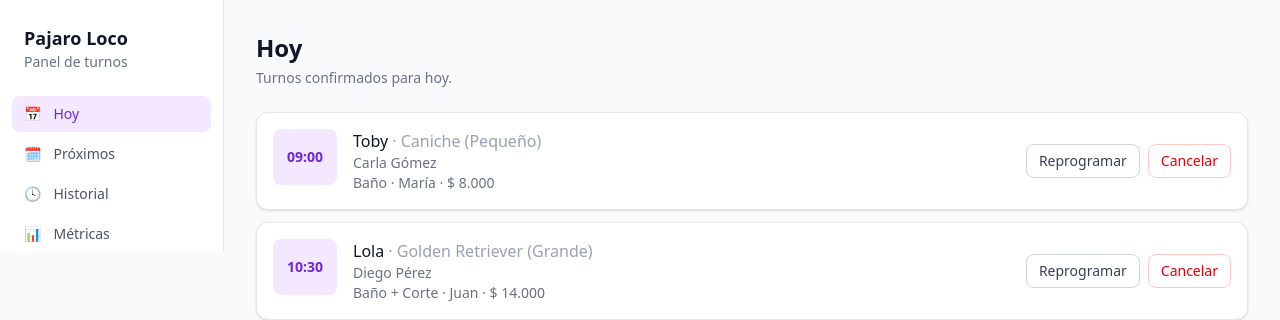
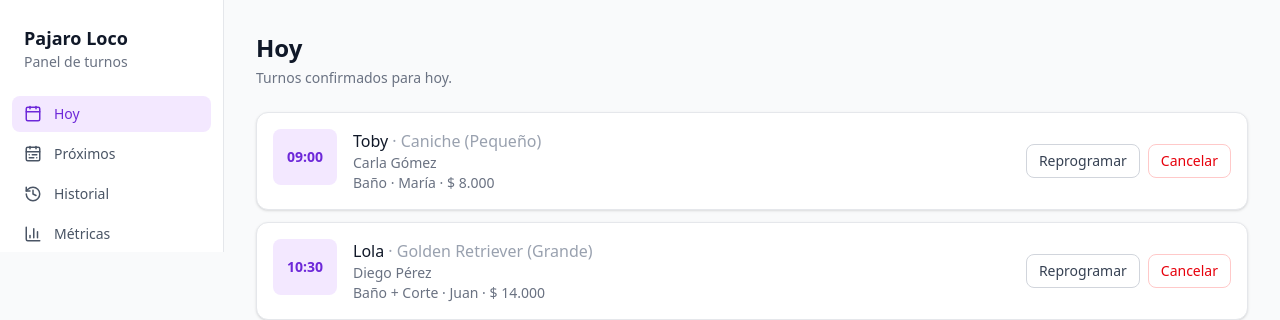
Before and after one commit to Bairesstudio/claude-workspace, a React (Vite) app in the folder dashboard/: page / in a window 1280 px wide. Shown: the top 320 px of the page. Built offline with nearby package versions, Linux system fonts and the light colour scheme; no server answers.

Commit message:
Replace Sidebar emoji icons with lucide-react

```diff
--- a/dashboard/package.json
+++ b/dashboard/package.json
@@ -12,6 +12,7 @@
   "dependencies": {
     "@supabase/supabase-js": "^2.108.1",
     "date-fns": "^4.4.0",
+    "lucide-react": "^1.18.0",
     "react": "^19.2.6",
     "react-dom": "^19.2.6",
     "react-router-dom": "^7.17.0",
--- a/dashboard/src/components/Sidebar.tsx
+++ b/dashboard/src/components/Sidebar.tsx
@@ -1,10 +1,11 @@
 import { NavLink } from 'react-router-dom';
+import { Calendar, CalendarRange, History, BarChart3 } from 'lucide-react';
 
 const links = [
-  { to: '/', label: 'Hoy', icon: '📅' },
-  { to: '/proximos', label: 'Próximos', icon: '🗓️' },
-  { to: '/historial', label: 'Historial', icon: '🕓' },
-  { to: '/metricas', label: 'Métricas', icon: '📊' },
+  { to: '/', label: 'Hoy', icon: Calendar },
+  { to: '/proximos', label: 'Próximos', icon: CalendarRange },
+  { to: '/historial', label: 'Historial', icon: History },
+  { to: '/metricas', label: 'Métricas', icon: BarChart3 },
 ];
 
 export function Sidebar() {
@@ -15,11 +16,11 @@ export function Sidebar() {
         <p className="text-sm text-gray-500">Panel de turnos</p>
       </div>
       <nav className="flex flex-col gap-1 px-3">
-        {links.map((link) => (
+        {links.map(({ to, label, icon: Icon }) => (
           <NavLink
-            key={link.to}
-            to={link.to}
-            end={link.to === '/'}
+            key={to}
+            to={to}
+            end={to === '/'}
             className={({ isActive }) =>
               `flex items-center gap-3 rounded-lg px-3 py-2 text-sm font-medium transition-colors ${
                 isActive
@@ -28,8 +29,8 @@ export function Sidebar() {
               }`
             }
           >
-            <span aria-hidden="true">{link.icon}</span>
-            {link.label}
+            <Icon size={18} aria-hidden="true" />
+            {label}
           </NavLink>
         ))}
       </nav>
```
Also changed, not shown: 1 other file (tests, documents, lock files or other folders).
